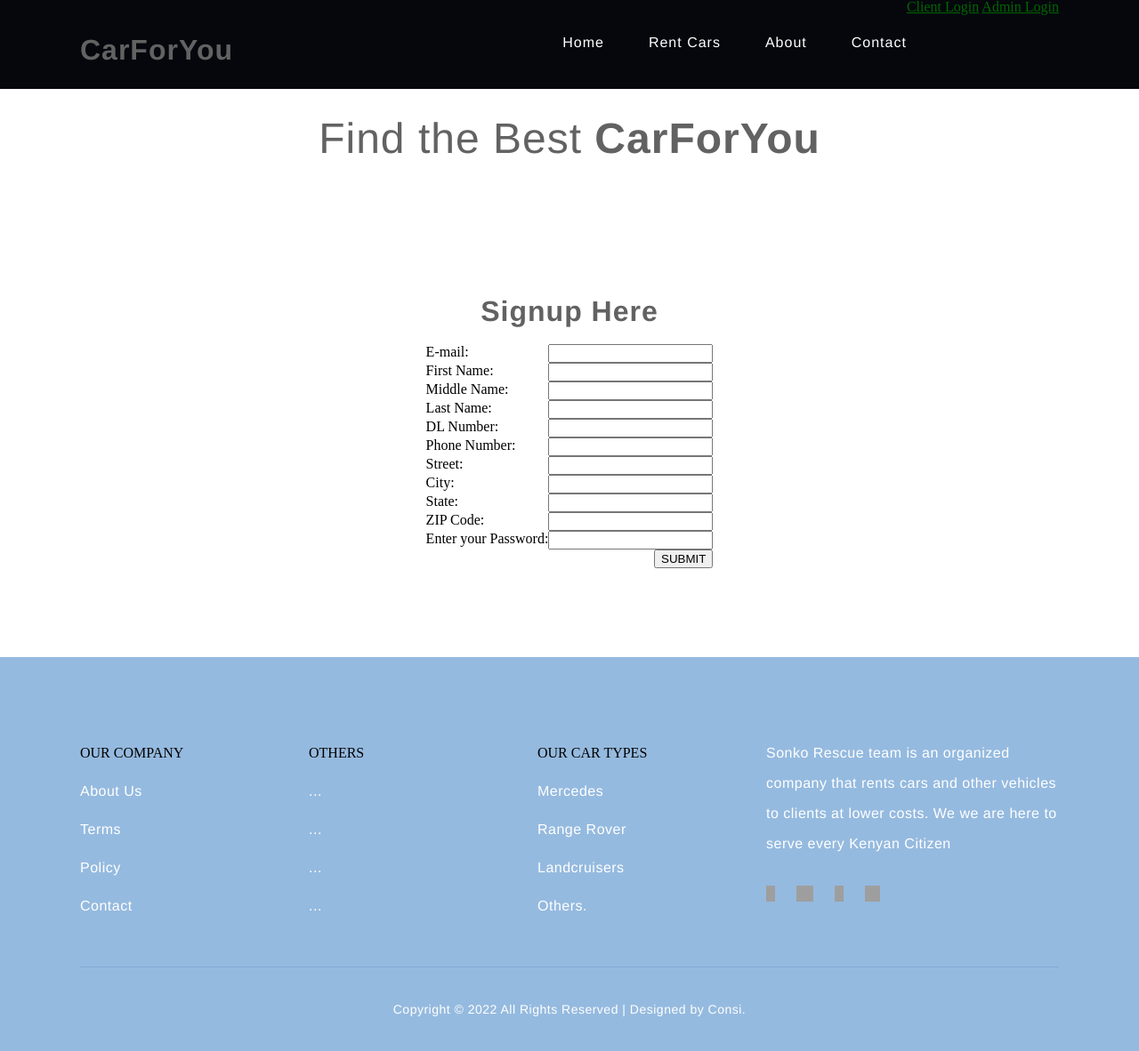
After one commit to adithya5777/EV-Car-Rental, a PHP site: page /signup.php in a window 1280 px wide. The commit adds this page. Shown: the whole page at 89% size. Run offline with PHP 8.4, Linux system fonts and the light colour scheme; some libraries are stand-ins or nearby versions; some web fonts are replaced; grey boxes are pictures that could not be loaded.

Commit message:
Updated in the last meet of 27/12/22

```diff
--- a/ev/header.php
+++ b/ev/header.php
@@ -27,7 +27,7 @@
 								<li><a href="status.php">View Status</a></li>
 								<li><a href="message_admin.php">Message Admin</a></li>
 							</ul>
-					<a href="admin/logout.php">Logout</a>
+					<a href="logout.php">Logout</a>
 					<?php
 						}
 					?>
--- /dev/null
+++ b/ev/logout.php
@@ -0,0 +1,5 @@
+<?php
+	session_start();
+	session_destroy();
+	header("location: index.php");
+?>
--- a/ev/rentcars.php
+++ b/ev/rentcars.php
@@ -24,8 +24,6 @@
 
         <section class="caption">
             <h1 style="text-align: center; font-size:xxx-large;"><span style="font-weight: 100;">Find the Best </span>CarForYou</h1>
-
-
         </section>
     </section><!--  end hero section  -->
 
--- /dev/null
+++ b/ev/signup.php
@@ -0,0 +1,186 @@
+<!DOCTYPE html>
+<html lang="en">
+
+<head>
+	<title>CarForYou | SignUp</title>
+	<meta charset="utf-8">
+	<meta name="author" content="pixelhint.com">
+	<meta name="description" content="La casa free real state fully responsive html5/css3 home page website template" />
+	<meta name="viewport" content="width=device-width, initial-scale=1.0, minimum-scale=1.0" />
+
+	<link rel="stylesheet" type="text/css" href="css/reset.css">
+	<link rel="stylesheet" type="text/css" href="css/responsive.css">
+
+	<script type="text/javascript" src="js/jquery.js"></script>
+	<script type="text/javascript" src="js/main.js"></script>
+	<style>
+		.flash-message {
+  padding: 20px;
+  background-color: #f44336;
+  color: white;
+  border-radius: 5px;
+  margin-bottom: 15px;
+}
+	</style>
+</head>
+
+<body>
+
+	<section class="">
+		<?php
+		include 'header.php';
+		?>
+
+		<section class="caption">
+			<h1 style="text-align: center; font-size:xxx-large;"><span style="font-weight: 100;">Find the Best </span>CarForYou</h1>
+		</section>
+	</section><!--  end hero section  -->
+
+
+	<section class="listings" style="display: flex">
+		<div class="wrapper" style="margin: 0 auto;">
+
+			<h1 style="text-align: center;">Signup Here</h1>
+			<form method="post">
+				<table>
+					<tr>
+						<td>E-mail:</td>
+						<td><input type="email" name="EMAIL_ID" required></td>
+					</tr>
+					<tr>
+						<td>First Name:</td>
+						<td><input type="text" name="FNAME" required></td>
+					</tr>
+					<tr>
+						<td>Middle Name:</td>
+						<td><input type="text" name="MNAME"></td>
+					</tr>
+					<tr>
+						<td>Last Name:</td>
+						<td><input type="text" name="LNAME" required></td>
+					</tr>
+					<tr>
+						<td>DL Number:</td>
+						<td><input type="text" name="DL_NUMBER" required></td>
+					</tr>
+					<tr>
+						<td>Phone Number:</td>
+						<td><input type="tel" name="PHONE_NUMBER" required></td>
+					</tr>
+					<tr>
+						<td>Street:</td>
+						<td><input type="text" name="STREET" required></td>
+					</tr>
+					<tr>
+						<td>City:</td>
+						<td><input type="text" name="CITY" required></td>
+					</tr>
+					<tr>
+						<td>State:</td>
+						<td><input type="text" name="STATE_NAME" required></td>
+					</tr>
+					<tr>
+						<td>ZIP Code:</td>
+						<td><input type="text" name="ZIPCODE" required></td>
+					</tr>
+					<tr>
+						<td>Enter your Password:</td>
+						<td><input type="password" name="PASSWORD" required></td>
+					</tr>
+					<tr>
+						<td colspan="2" style="text-align:right"><input type="submit" name="save" value="SUBMIT"></td>
+					</tr>
+				</table>
+			</form>
+			<?php
+			if (isset($_POST['save'])) {
+				include 'includes/config.php';
+				$email = $_POST['EMAIL_ID'];
+				$fname = $_POST['FNAME'];
+				$mname = $_POST['MNAME'];
+				$lname = $_POST['LNAME'];
+				$dlno = $_POST['DL_NUMBER'];
+				$phone = $_POST['PHONE_NUMBER'];
+				$street = $_POST['STREET'];
+				$city = $_POST['CITY'];
+				$state = $_POST['STATE_NAME'];
+				$zip = $_POST['ZIPCODE'];
+				$pwd = $_POST['PASSWORD'];
+
+				$qry = "INSERT INTO customer_details VALUES('$email','$fname','$mname','$lname','$dlno','$phone','$street','$city','$state','$zip','$pwd')";
+				$result = $conn->query($qry);
+
+
+
+				if ($result == TRUE) {?>
+				<div class="flash-message">
+					<?php echo 'Sign Up Successful';?>
+				</div>
+				<?php
+				} else {
+					?>
+				<div class="flash-message">
+					<?php echo 'Registration Failed. Try Again';?>
+				</div>
+				<?php
+				}
+			}
+
+			?>
+			</ul>
+		</div>
+	</section> <!--  end listing section  -->
+
+	<footer>
+		<div class="wrapper footer">
+			<ul>
+				<li class="links">
+					<ul>
+						<li>OUR COMPANY</li>
+						<li><a href="#">About Us</a></li>
+						<li><a href="#">Terms</a></li>
+						<li><a href="#">Policy</a></li>
+						<li><a href="#">Contact</a></li>
+					</ul>
+				</li>
+
+				<li class="links">
+					<ul>
+						<li>OTHERS</li>
+						<li><a href="#">...</a></li>
+						<li><a href="#">...</a></li>
+						<li><a href="#">...</a></li>
+						<li><a href="#">...</a></li>
+					</ul>
+				</li>
+
+				<li class="links">
+					<ul>
+						<li>OUR CAR TYPES</li>
+						<li><a href="#">Mercedes</a></li>
+						<li><a href="#">Range Rover</a></li>
+						<li><a href="#">Landcruisers</a></li>
+						<li><a href="#">Others.</a></li>
+					</ul>
+				</li>
+
+				<li class="about">
+					<p>Sonko Rescue team is an organized company that rents cars and other vehicles to clients at lower costs. We we are here to serve every Kenyan Citizen</p>
+					<ul>
+						<li><a href="http://facebook.com/sonko" class="facebook" target="_blank"></a></li>
+						<li><a href="http://twitter.com/sonko" class="twitter" target="_blank"></a></li>
+						<li><a href="http://plus.google.com/+sonko" class="google" target="_blank"></a></li>
+						<li><a href="#" class="skype"></a></li>
+					</ul>
+				</li>
+			</ul>
+		</div>
+
+		<div class="copyrights wrapper">
+			Copyright &copy; <?php echo date("Y") ?> All Rights Reserved | Designed by Consi.
+		</div>
+	</footer><!--  end footer  -->
+
+</body>
+
+</html>
```
Also changed, not shown: ev/account.php (+35 -20 lines), ev/db/ev.sql (+14 -5 lines), ev/index.php (+6 -8 lines).
